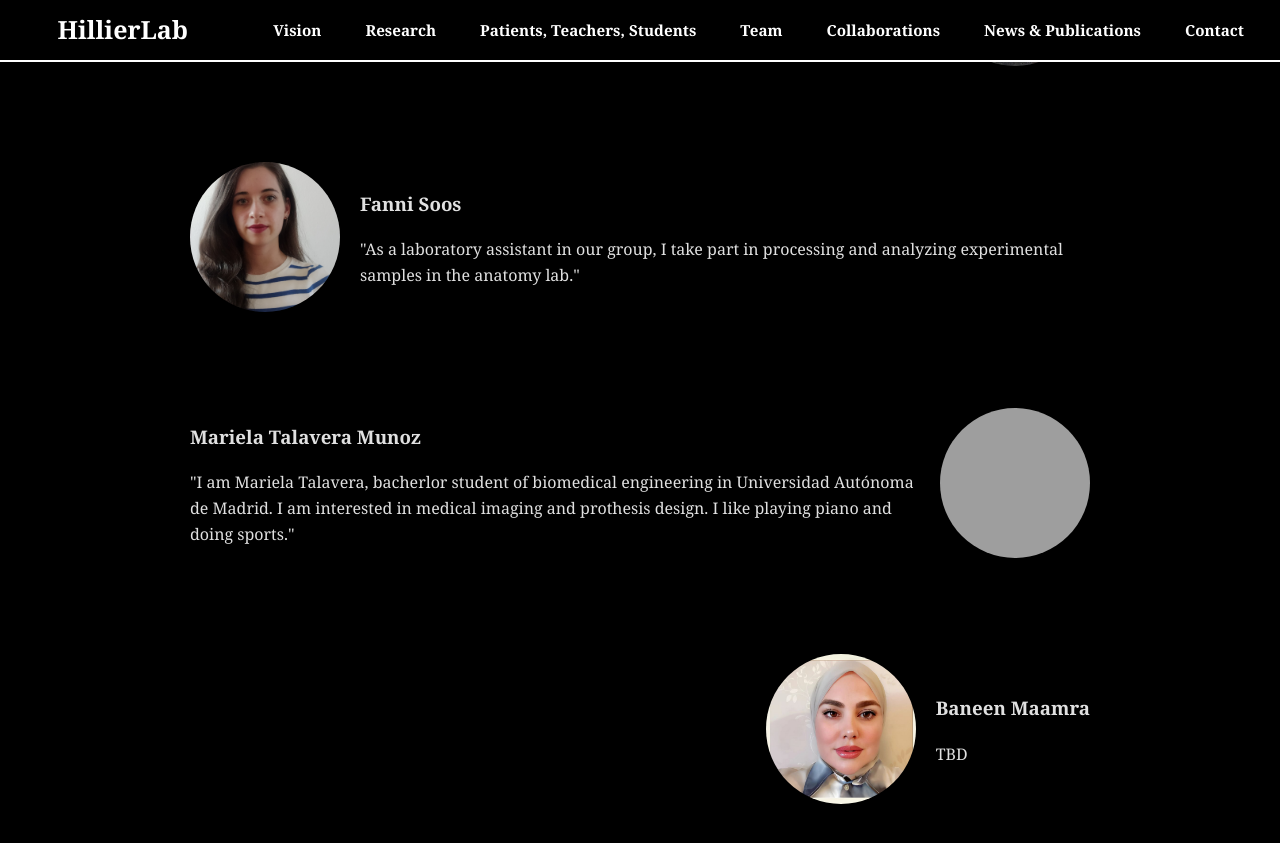
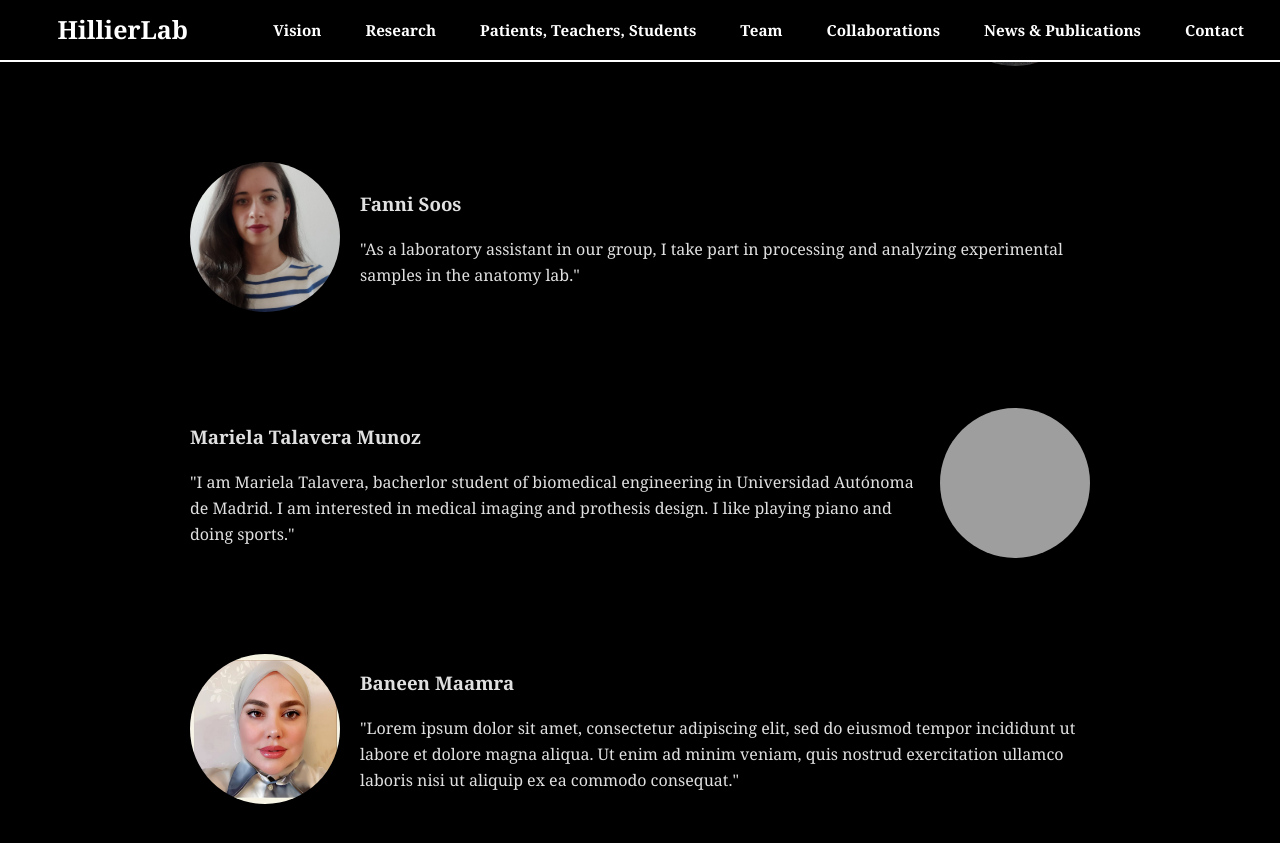
Before and after one commit to dzsano/rottenbillerdavid.github.io, a Jekyll site: the page built from team.md, in a window 1280 px wide and 900 px high, scrolled down 568 px. Shown: the top 843 px of the window. Built offline with Jekyll 4.4.1, drawn with Linux system fonts in a browser that asks for light colours; grey boxes are pictures that could not be loaded.

Commit message:
Update Baneen Maamra's description in team.md

```diff
--- a/team.md
+++ b/team.md
@@ -39,6 +39,6 @@ title: Meet the Team
   <img src="/assets/images/Baneen.jpg" alt="Member Name" style="width: 150px; height: 150px; aspect-ratio: 1 / 1; border-radius: 50%; object-fit: cover; margin-right: 20px;">
   <div>
     <h3>Baneen Maamra</h3>
-    <p>TBD</p>
+    <p>"Lorem ipsum dolor sit amet, consectetur adipiscing elit, sed do eiusmod tempor incididunt ut labore et dolore magna aliqua. Ut enim ad minim veniam, quis nostrud exercitation ullamco laboris nisi ut aliquip ex ea commodo consequat."</p>
   </div>
 </div>
```
